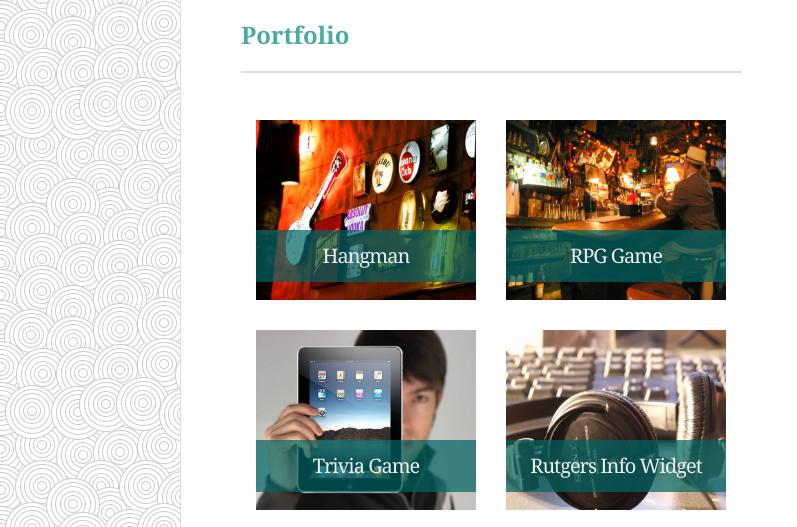
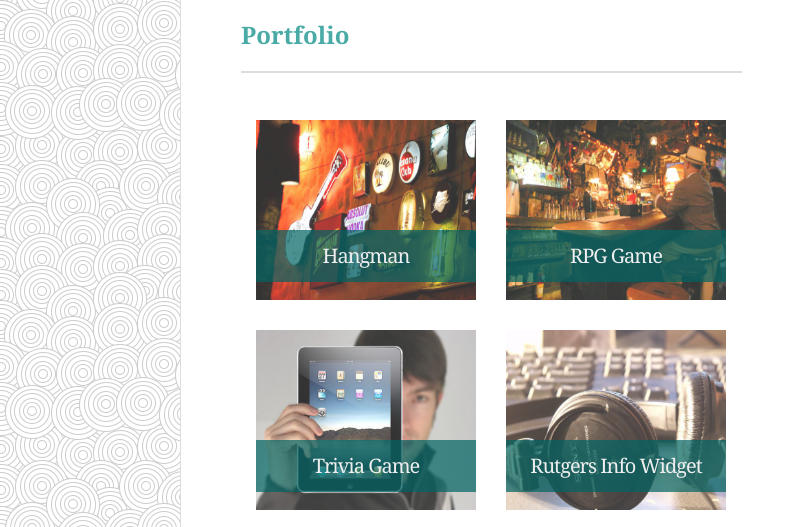
Before and after one commit to dariusrafei/Basic-Portfolio, a plain HTML site: page portfolio.html in a window 1280 px wide. Shown: the part 156-683 px from the top of the page, 0-797 px from the left. Drawn offline with Linux system fonts and the light colour scheme.

Commit message:
Homework Assignment 1

```diff
--- a/Assets/css/style.css
+++ b/Assets/css/style.css
@@ -118,6 +118,7 @@ img {
 	position: relative;
 	float: left;
 	display: inline-block;
+	opacity: .8;
 }
 
 .imagetext {
```
